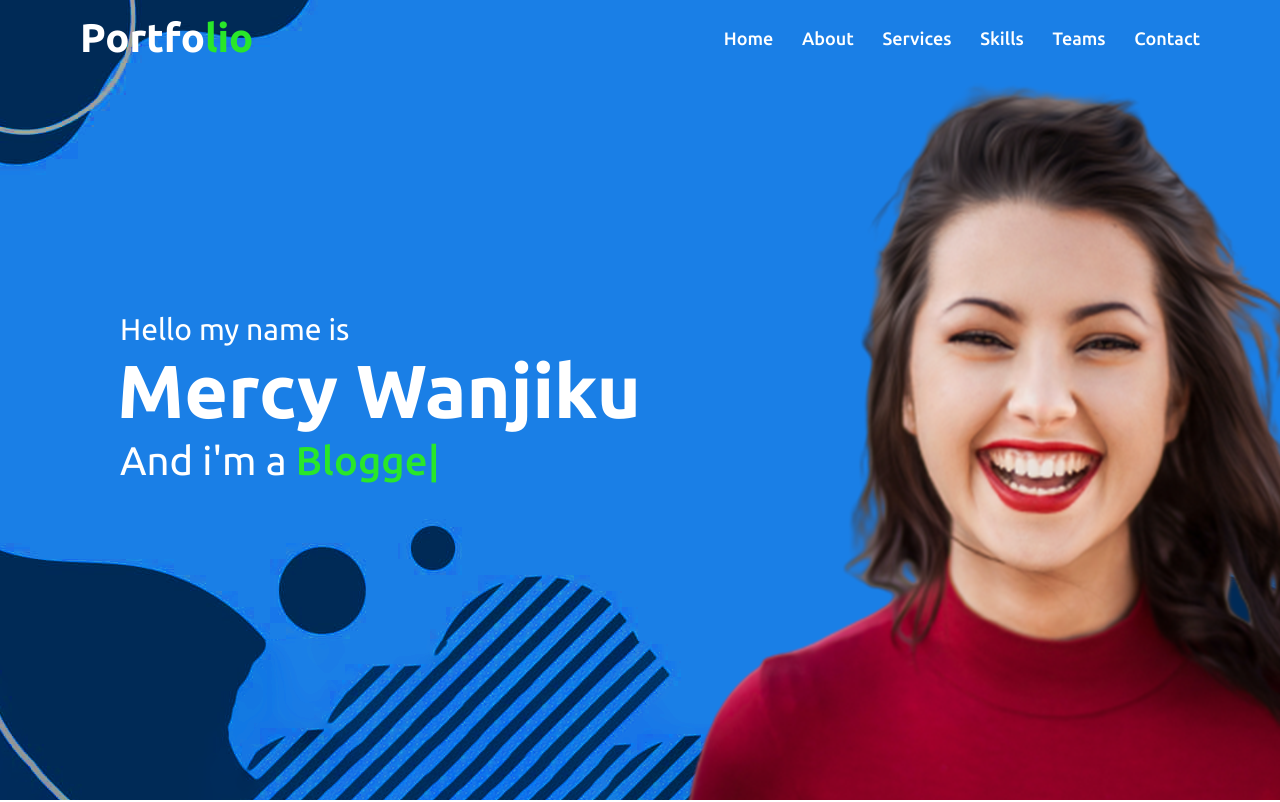
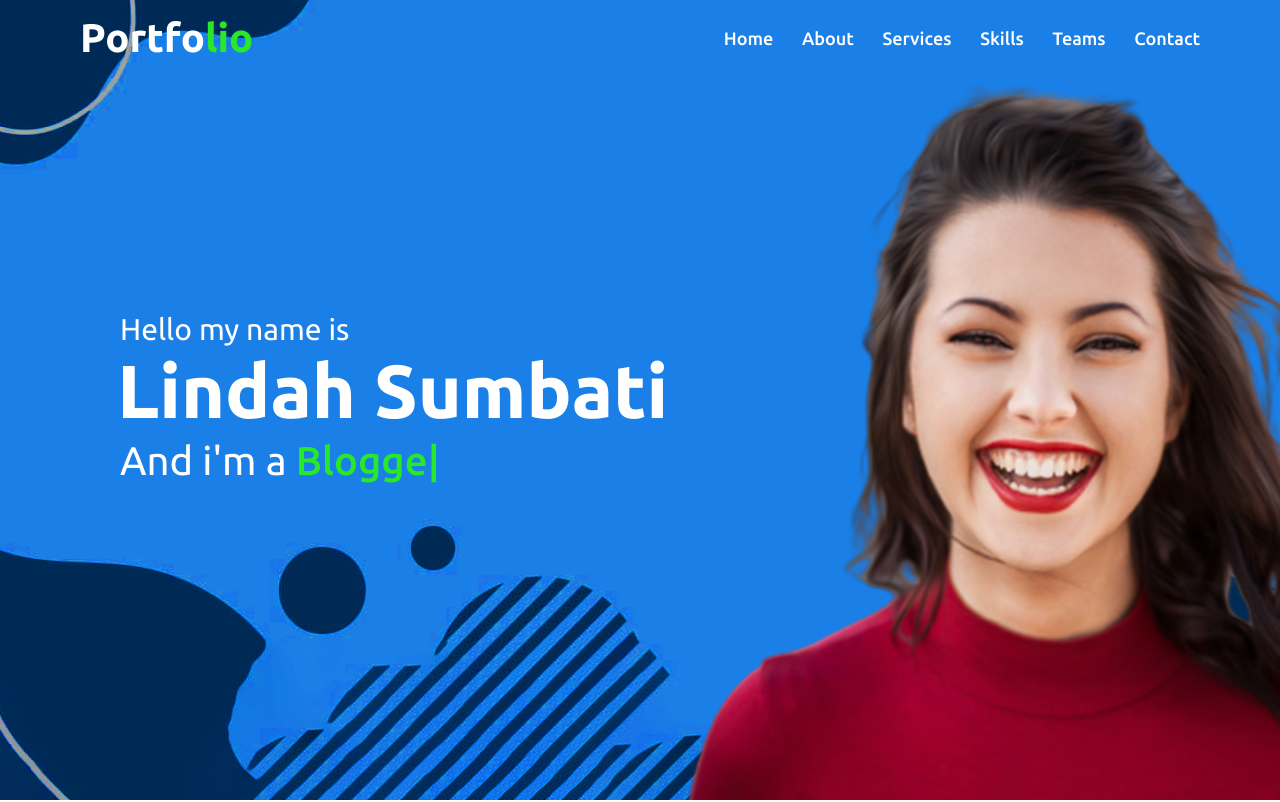
Before and after one commit to bulding-portfolio/portfolio, a plain HTML site: page index.html in a window 1280 px wide. Shown: the top 802 px of the page. Drawn offline with nearby package versions, Linux system fonts and the light colour scheme.

Commit message:
updated the name in index.html file

```diff
--- a/index.html
+++ b/index.html
@@ -35,7 +35,7 @@
         <div class="max-width">
             <div class="home-content">
                 <div class="text-1">Hello my name is </div>
-                <div class="text-2">Mercy Wanjiku</div>
+                <div class="text-2">Lindah Sumbati</div>
                 <div class="text-3">And i'm a <span class="typing"></span> </div>
             </div>
         </div>
```
